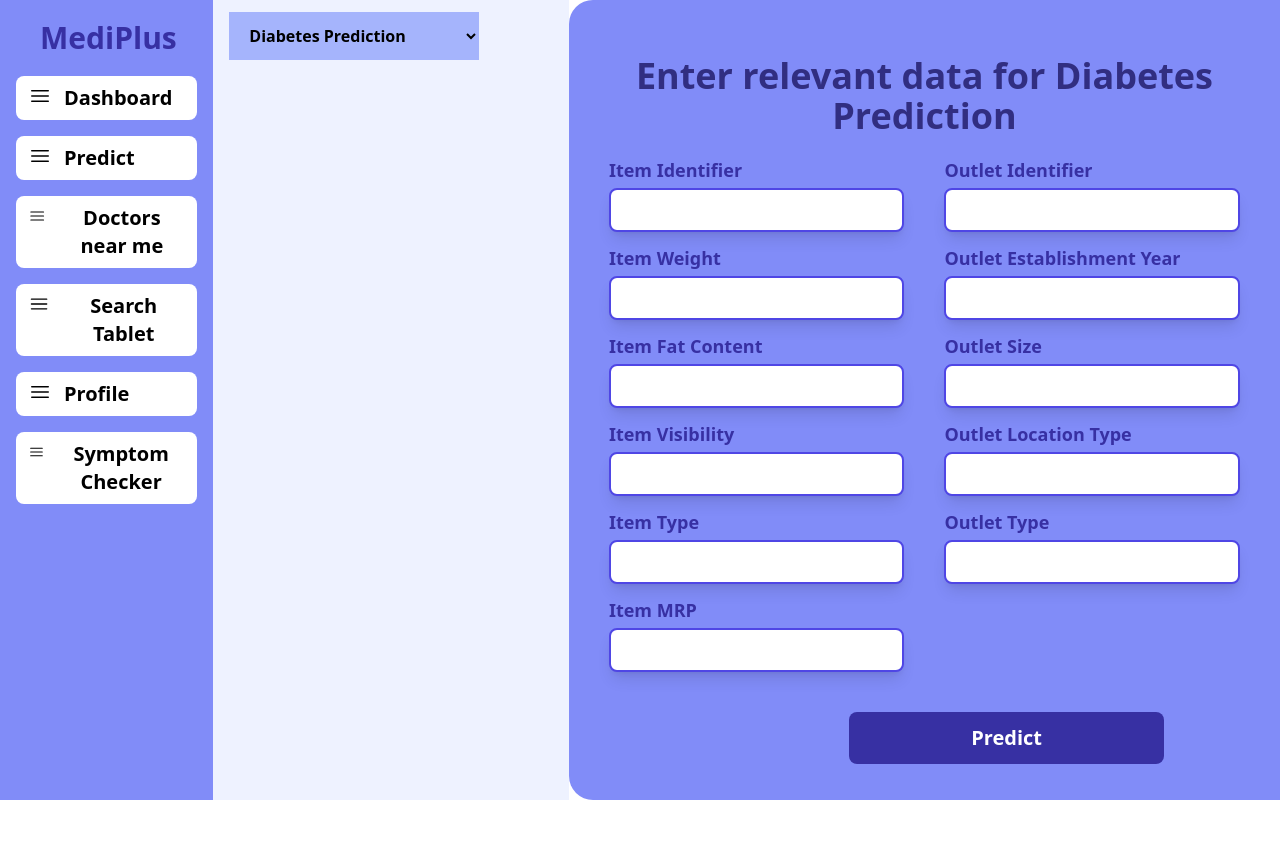
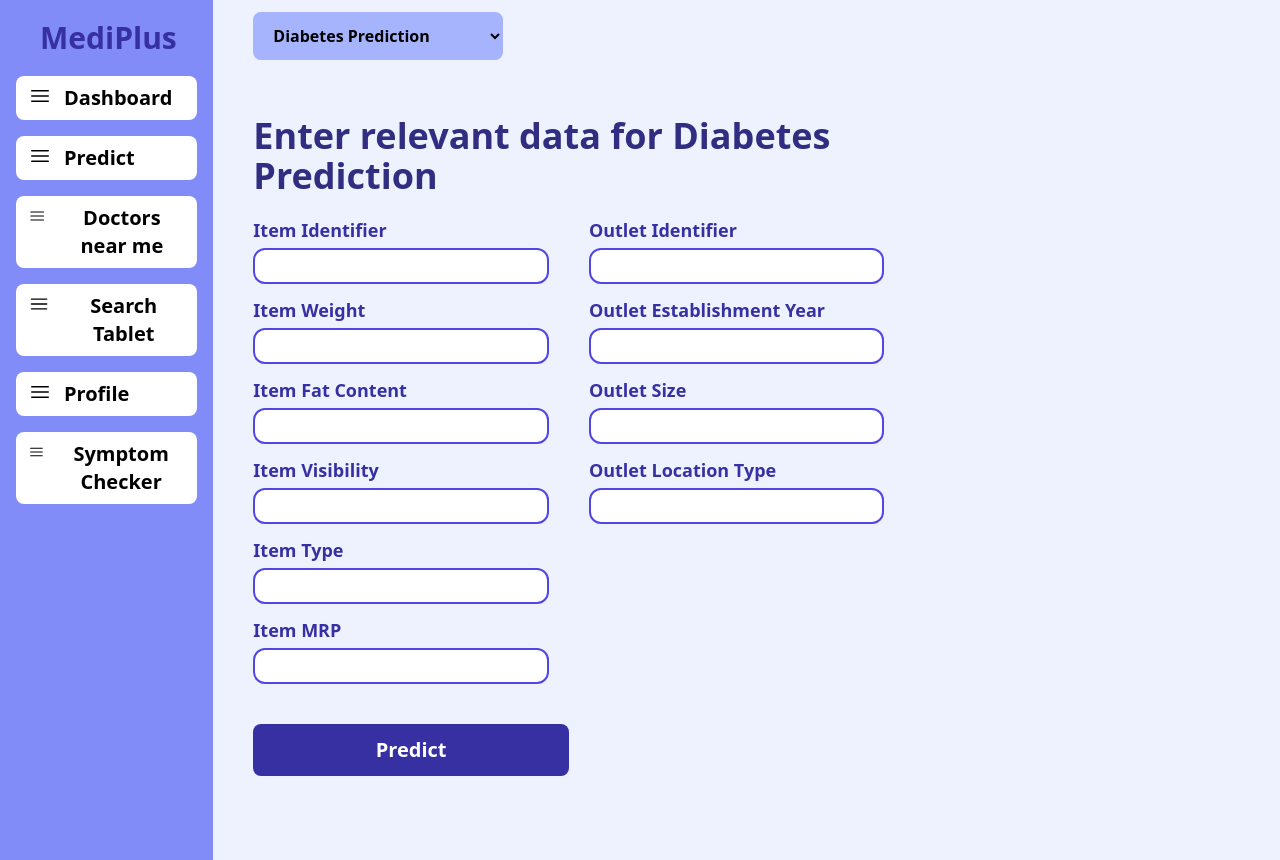
Before and after one commit to TechAtikiN/medi-plus, a Next.js app: page /predict in a window 1280 px wide. Before the commit the page ends 804 px from the top, so only its background shows below. Built offline with nearby package versions, Linux system fonts and the light colour scheme.

Commit message:
feat: modified layout of forms

```diff
--- a/src/components/forms/BreastCancerForm.tsx
+++ b/src/components/forms/BreastCancerForm.tsx
@@ -2,7 +2,7 @@ const BreastCancerForm = () => {
   return (
     <div>
       <form className='p-10' action=''>
-        <p className='text-center text-indigo-900 font-semibold text-4xl my-4'>Enter relevant data for Breast Cancer Prediction</p>
+        <p className='text-left text-indigo-900 font-semibold text-4xl my-4'>Enter relevant data for Breast Cancer Prediction</p>
         <div className='grid grid-cols-2 gap-x-10 gap-y-5'>
           <div className='space-y-2'>
             <div className='flex flex-col'>
--- a/src/components/forms/DiabetesForm.tsx
+++ b/src/components/forms/DiabetesForm.tsx
@@ -2,7 +2,7 @@ const DiabetesForm = () => {
   return (
     <div>
       <form className='p-10' action=''>
-        <p className='text-center text-indigo-900 font-semibold text-4xl my-4'>Enter relevant data for Diabetes Prediction</p>
+        <p className='text-left text-indigo-900 font-semibold text-4xl my-4'>Enter relevant data for Diabetes Prediction</p>
         <div className='grid grid-cols-2 gap-x-10 gap-y-5'>
           <div className='space-y-2'>
             <div className='flex flex-col'>
@@ -57,15 +57,10 @@ const DiabetesForm = () => {
               <input className='form-input' type="text" />
             </div>
 
-            <div className='flex flex-col'>
-              <label className='form-label' htmlFor="">Outlet Type</label>
-              <input className='form-input' type="text" />
-            </div>
-
           </div>
         </div>
 
-        <button className='bg-indigo-800 px-4 py-3 text-xl ml-60 text-white font-semibold rounded-lg mt-10 w-1/2'>
+        <button className='bg-indigo-800 px-4 py-3 text-xl text-white font-semibold rounded-lg mt-10 w-1/2'>
           Predict
         </button>
       </form>
--- a/src/components/forms/HeartDiseaseForm.tsx
+++ b/src/components/forms/HeartDiseaseForm.tsx
@@ -2,7 +2,7 @@ const HeartDiseaseForm = () => {
   return (
     <div>
       <form className='p-10' action=''>
-        <p className='text-center text-indigo-900 font-semibold text-4xl my-4'>Enter relevant data for Heart Disease Prediction</p>
+        <p className='text-left text-indigo-900 font-semibold text-4xl my-4'>Enter relevant data for Heart Disease Prediction</p>
         <div className='grid grid-cols-2 gap-x-10 gap-y-5'>
           <div className='space-y-2'>
             <div className='flex flex-col'>
--- a/src/pages/predict/index.tsx
+++ b/src/pages/predict/index.tsx
@@ -6,7 +6,6 @@ import { DashLayout } from '../../layouts'
 const Predict = () => {
 
   const [disease, setDisease] = useState('Diabetes')
-  console.log(disease)
 
   return (
     <div className=''>
@@ -16,12 +15,10 @@ const Predict = () => {
       </Head>
 
       <DashLayout>
-        <div className='grid grid-cols-9'>
-          <div className='col-span-3 bg-indigo-50'>
-
+        <div className=' bg-indigo-50'>
           {/* select disease */}
           <select
-              className='bg-indigo-300 focus:outline px-4 py-3 ml-4 font-semibold mt-3'
+            className='bg-indigo-300 focus:outline px-4 py-3 ml-10 rounded-lg font-semibold mt-3'
             name=''
             id=''
             value={disease}
@@ -32,11 +29,16 @@ const Predict = () => {
             <option value='Heart Disease'>Heart Disease Prediction</option>
           </select>
 
-          </div>
-          <div className='col-span-6 h-screen rounded-l-3xl bg-indigo-400'>
+          <div className='grid grid-cols-9'>
+            <div className='col-span-6 h-screen rounded-l-3xl'>
               {disease === 'Diabetes' ? <DiabetesForm /> :
                 disease === 'Breast Cancer' ? <BreastCancerForm /> :
                   disease === 'Heart Disease' ? <HeartDiseaseForm /> : null}
+            </div>
+
+            <div className='col-span-3 bg-indigo-50'>
+
+            </div>
           </div>
         </div>
       </DashLayout>
--- a/src/pages/symptom.tsx
+++ b/src/pages/symptom.tsx
@@ -64,13 +64,13 @@ const SymptomChecker = () => {
       </Head>
 
       <DashLayout>
-        <div className='m-6'>
+        <div className='m-6 bottom-0 right-0'>
           <h2 className='text-3xl font-bold text-indigo-800'>Symptom Checker</h2>
 
           <div>
             <h2 className='text-xl my-3'>Enter your symptoms</h2>
 
-            <div className='bg-indigo-50 mx-auto mt-4 flex flex-col h-[30rem] w-1/2 overflow-y-scroll'>
+            <div className='mx-auto mt-4 flex flex-col h-[30rem] w-1/2 overflow-y-scroll'>
               <p className='bg-indigo-800 p-4 rounded-r-3xl rounded-b-3xl font-semibold text-lg mr-10 mt-7 ml-4 text-white'>
                 Welcome to our site! If you need any help or check symptoms, we are online and ready to help you!
               </p>
--- a/styles/globals.css
+++ b/styles/globals.css
@@ -9,7 +9,7 @@
 @layer components{
 
   .form-input{
-    @apply px-3 py-2 font-semibold text-indigo-800 focus:outline-none border-2 shadow-lg w-full border-indigo-600 rounded-lg
+    @apply px-2 py-1 font-semibold text-indigo-800 focus:outline-none border-2 w-full border-indigo-600 rounded-xl
   }
   .form-label{
     @apply font-semibold text-indigo-800 text-lg my-1
```
Lines whose indentation alone changed are shown as unchanged.
